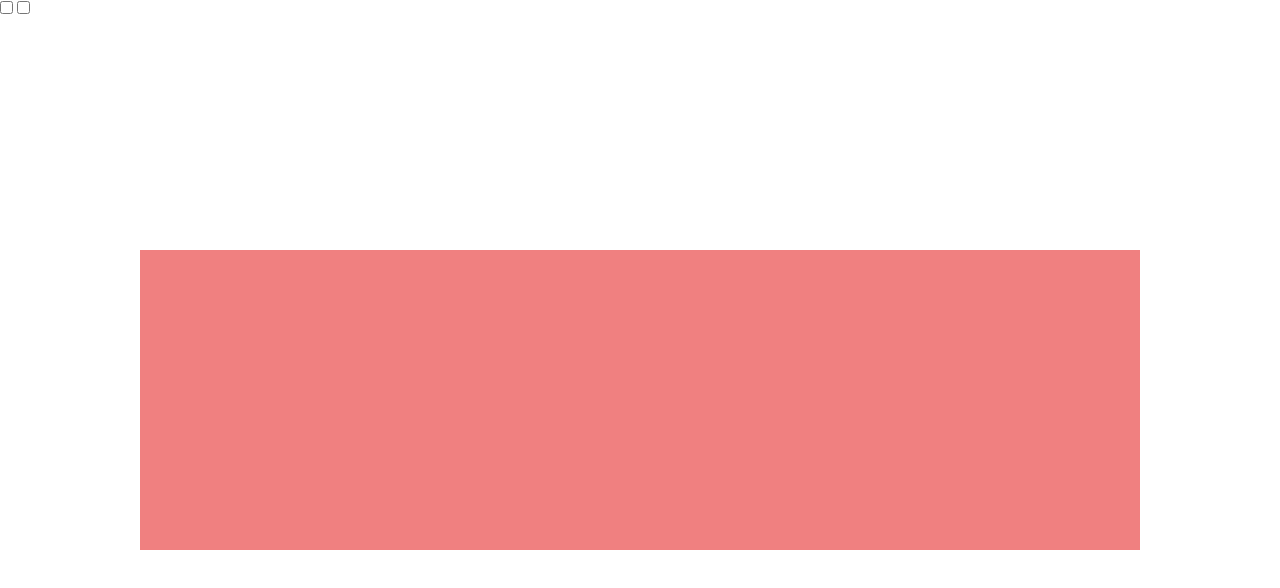
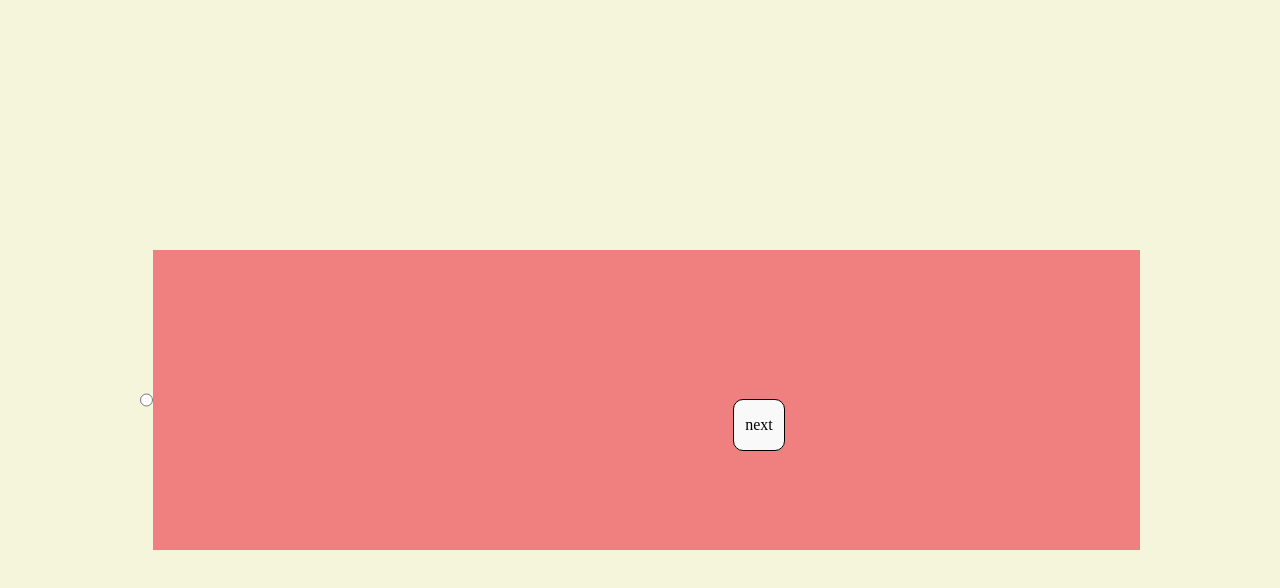
Before and after one commit to choitjddn0311/css_study, a plain HTML site: page click_slide/index.html in a window 1280 px wide. Drawn offline with Linux system fonts and the light colour scheme.

Commit message:
feat : error

```diff
--- a/click_slide/index.html
+++ b/click_slide/index.html
@@ -7,18 +7,18 @@
     <link rel="stylesheet" href="style.css">
 </head>
 <body>
-    <input type="checkbox" value="prev" id="prev">
-    <input type="checkbox" value="next" id="next">
-    <label for="prev" class="prev_btn"></label>
         <div class="contain">
+            <label for="prev" class="prev_btn">prev</label>
             <div class="slide_con">
+                <input type="radio" value="prev" id="prev" name="slide_btn">
                 <div class="slide1"></div>
                 <div class="slide2"></div>
                 <div class="slide3"></div>
                 <div class="slide4"></div>
                 <div class="slide5"></div>
+                <input type="radio" value="next" id="next" name="slide_btn">
             </div>
+            <label for="next" class="next_btn">next</label>
         </div>
-    <label for="next" class="next_btn"></label>
 </body>
 </html>
--- a/click_slide/style.css
+++ b/click_slide/style.css
@@ -1,6 +1,9 @@
 * {
     margin: 0;
     padding: 0;
+}
+body {
+    background: beige;
 }
 label {
     display: block;
@@ -12,7 +15,6 @@ label {
     transform: translate(-50% , -50%);
     width: 1000px;
     height: 300px;
-    background: lightblue;
     overflow: hidden;
 }
 .slide_con {
@@ -45,3 +47,28 @@ label {
     height: 100%;
     background: lightgreen;
 }
+.prev_btn , .next_btn {
+    width: 50px;
+    height: 50px;
+    background: #f9f9f9;
+    margin: 5px;
+    text-align: center;
+    line-height: 50px;
+    position: absolute;
+    top: 48%;
+    border-radius: 10px;
+    border: 1px solid black;
+}
+.prev_btn {
+    left: -100px;
+    z-index: 5;
+}
+.next_btn {
+    right: 350px;
+}
+input {
+    /* display: none; */
+}
+#next:checked ~.slide1 {
+    left: -1000px;
+}
```
Lines whose indentation alone changed are shown as unchanged.
